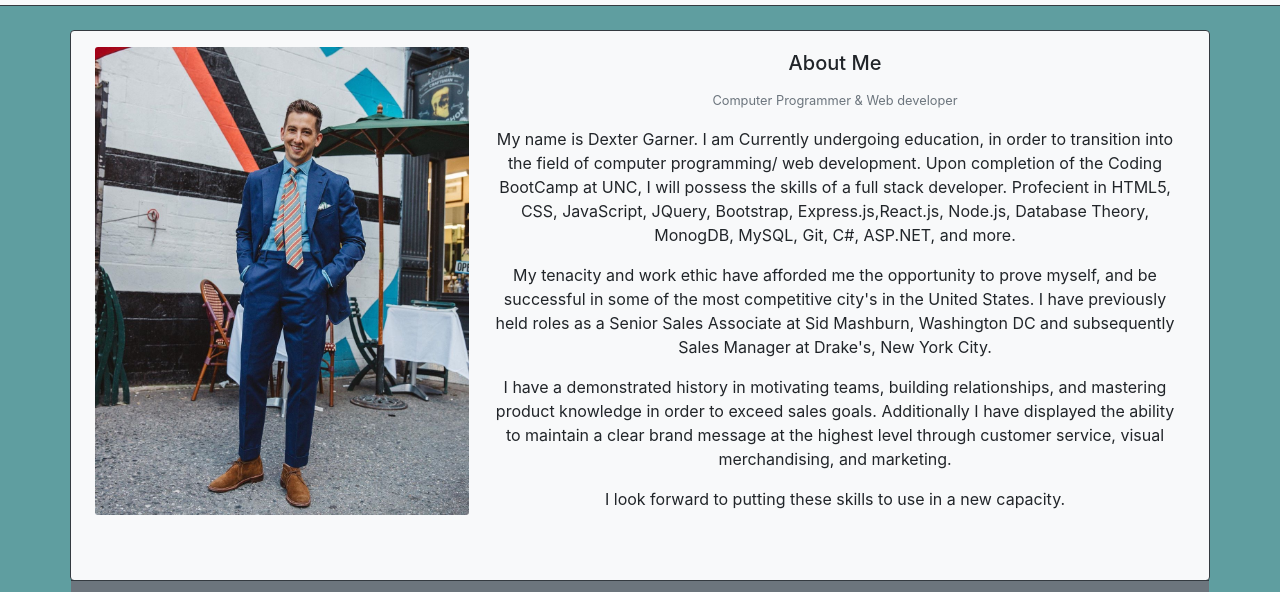
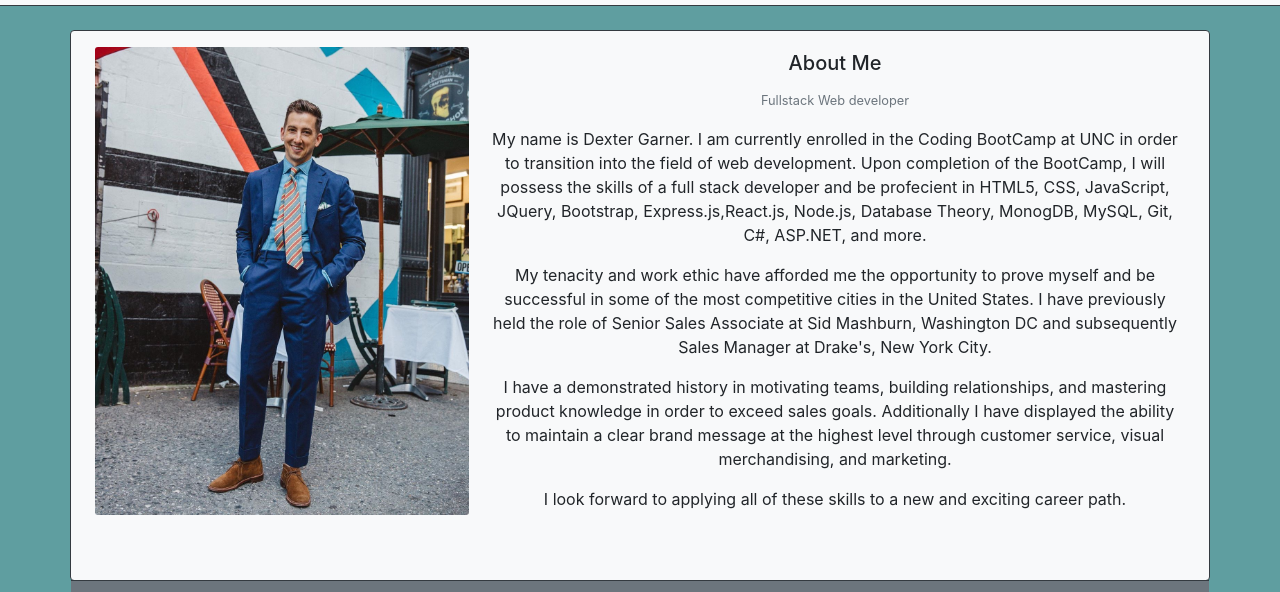
Before and after one commit to johndexteriv/Portfolio, a plain HTML site: page index.html in a window 1280 px wide. Shown: the part 51-643 px from the top of the page. Drawn offline with nearby package versions, Linux system fonts and the light colour scheme.

Commit message:
edited about me paragraphs

```diff
--- a/assets/style.css
+++ b/assets/style.css
@@ -9,6 +9,7 @@ body {
     /* text-decoration: none; */
 }
 
+/* Removes decoration to footer links */
 .card-footer a {
     text-decoration: none;
 }
@@ -32,6 +33,8 @@ body {
     width: 50%;
 }
 
+
+/* media query to adjust #Portfolioimg for screens < 595px */
 @media only screen and (max-width: 595px) {
     #PortfolioImg {
         clear: both;
@@ -44,6 +47,7 @@ body {
     }
 }
 
+/* media query to adjust #PortfolioImg2 for screens < 790px */
 @media only screen and (max-width: 790px) {
     #PortfolioImg2 {
         clear: both;
--- a/index.html
+++ b/index.html
@@ -63,14 +63,14 @@
                             <div class="col-sm -6 col-md-8">
                                 <div class="card-body ml-3">
                                     <h5 class="card-title">About Me</h5>
-                                    <p class="card-text"><small class="text-muted">Computer Programmer & Web developer</small></p>
-                                    <p class="card-text">My name is Dexter Garner. I am Currently undergoing education, in order to transition into the field of computer programming/ web development. Upon completion of the Coding BootCamp at UNC, I will possess the skills of a full stack developer. Profecient in HTML5, CSS, JavaScript, JQuery, Bootstrap, Express.js,React.js, Node.js, Database Theory, MonogDB, MySQL, Git, C#, ASP.NET, and more.</p>
+                                    <p class="card-text"><small class="text-muted">Fullstack Web developer</small></p>
+                                    <p class="card-text">My name is Dexter Garner. I am currently enrolled in the Coding BootCamp at UNC in order to transition into the field of web development. Upon completion of the BootCamp, I will possess the skills of a full stack developer and be profecient in HTML5, CSS, JavaScript, JQuery, Bootstrap, Express.js,React.js, Node.js, Database Theory, MonogDB, MySQL, Git, C#, ASP.NET, and more.</p>
 
-                                    <p class="card-text">My tenacity and work ethic have afforded me the opportunity to prove myself, and be successful in some of the most competitive city's in the United States. I have previously held roles as a Senior Sales Associate at Sid Mashburn, Washington DC and subsequently Sales Manager at Drake's, New York City.</p>
+                                    <p class="card-text">My tenacity and work ethic have afforded me the opportunity to prove myself and be successful in some of the most competitive cities in the United States. I have previously held the role of Senior Sales Associate at Sid Mashburn, Washington DC and subsequently Sales Manager at Drake's, New York City.</p>
 
                                     <p class="card-text">I have a demonstrated history in motivating teams, building relationships, and mastering product knowledge in order to exceed sales goals. Additionally I have displayed the ability to maintain a clear brand message at the highest level through customer service, visual merchandising, and marketing.</p>
 
-                                    <p class="card-text">I look forward to putting these skills to use in a new capacity.</p>
+                                    <p class="card-text">I look forward to applying all of these skills to a new and exciting career path.</p>
                                 </div>
                             </div>
                             <!--//End of Card Body//-->
```
